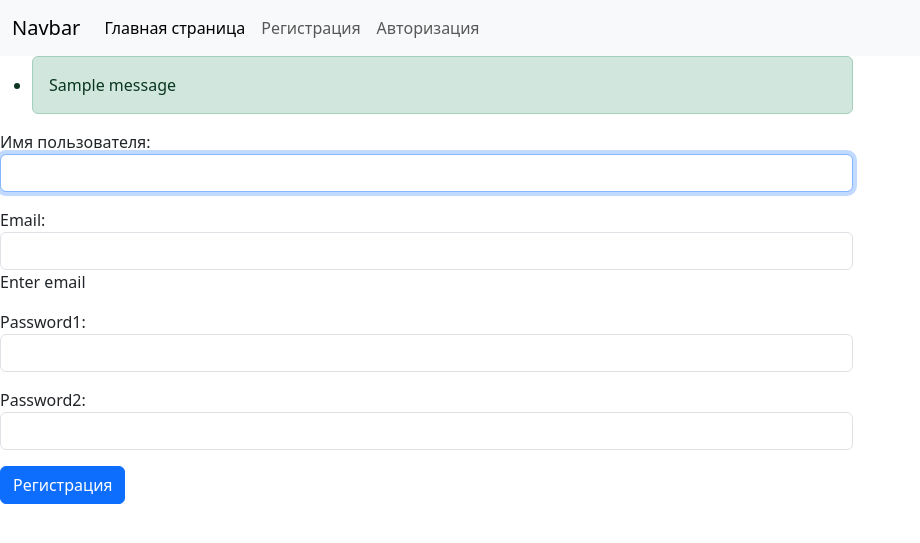
After one commit to MikoJIa/New_project_Artem_, a Django app: page /register/ in a window 1280 px wide. The commit adds this page. Shown: the top 543 px of the page, without its empty margins (0-920 px from the left). Run offline with Django 4.2, Linux system fonts and the light colour scheme; tables that the repository leaves empty hold one stand-in row (values such as "Sample post"); one stand-in notice (Sample message) is shown.

Commit message:
create register, auth_user

```diff
--- a/webapp/project_app/forms.py
+++ b/webapp/project_app/forms.py
@@ -1,7 +1,9 @@
 from django import forms
+from django.contrib.auth.models import User
 
 from project_app.models import Task
 from django.contrib.auth import get_user_model
+from django.contrib.auth.forms import UserCreationForm
 
 
 class CreateTaskForm(forms.ModelForm):
@@ -29,3 +31,24 @@ class CreateTaskForm(forms.ModelForm):
                                                  'style': 'width: 30%;'}),
 
         }
+
+
+class RegisterUserForm(UserCreationForm):
+    email = forms.EmailField(max_length=255, help_text='Enter email',
+                             widget=forms.EmailInput(attrs={'class': 'form-control', 'autocomplete': 'off'}))
+    username = forms.CharField(label='Имя пользователя',
+                               widget=forms.TextInput(attrs={'class': 'form-control'}))
+    password1 = forms.CharField(widget=forms.PasswordInput(attrs={'class': 'form-control',
+                                                                  'autocomplete': 'off'}))
+    password2 = forms.CharField(widget=forms.PasswordInput(
+        attrs={'class': 'form-control', 'autocomplete': 'off'}))
+
+    # def __init__(self, *args, **kwargs):
+    #     super().__init__(*args, **kwargs)
+    #     self.fields['username'].help_text = ''
+    #     self.fields['password1'].help_text = ''
+    #     self.fields['password2'].help_text = ''
+
+    class Meta:
+        model = User
+        fields = ('username', 'email', 'password1', 'password2')
--- /dev/null
+++ b/webapp/project_app/templates/auth_user.html
@@ -0,0 +1,6 @@
+{% extends 'base.html' %}
+
+{% block title %}Авторизация{% endblock %}
+
+{% block context %}
+{% endblock %}
--- a/webapp/project_app/templates/base.html
+++ b/webapp/project_app/templates/base.html
@@ -13,7 +13,9 @@
 {% include 'inc/_navbar.html' %}
 
 <div class="col-md-8">
+    {% include 'inc/_messages.html' %}
 {% block context %}
+
 
 {% endblock %}
 </div>
--- /dev/null
+++ b/webapp/project_app/templates/inc/_messages.html
@@ -0,0 +1,11 @@
+{% if messages %}
+<ul class="messages">
+    {% for message in messages %}
+        {% if message.tags == 'error' %}
+          <li class="alert alert-danger" role="alert">{{ message }}</li>
+        {% elif message.tags == 'success' %}
+          <li class="alert alert-success" role="alert">{{ message }}</li>
+        {% endif %}
+      {% endfor %}
+</ul>
+{% endif %}
--- a/webapp/project_app/templates/inc/_navbar.html
+++ b/webapp/project_app/templates/inc/_navbar.html
@@ -9,12 +9,20 @@
         <li class="nav-item">
           <a class="nav-link active" aria-current="page" href="{% url 'index' %}">Главная страница</a>
         </li>
+        {% if user.is_authenticated %}
         <li class="nav-item">
           <a class="nav-link" href="{% url 'create_task' %}">Добавить задачу</a>
         </li>
         <li class="nav-item">
           <a class="nav-link" href="{% url 'favorite_task' %}">Избранные задачи</a>
         </li>
+        {% endif %}
+         <li>
+           <a class="nav-link" href="{% url 'register' %}">Регистрация</a>
+        </li>
+        <li>
+          <a class="nav-link" href="{% url 'auth_user' %}">Авторизация</a>
+        </li>
       </ul>
     </div>
   </div>
--- /dev/null
+++ b/webapp/project_app/templates/register.html
@@ -0,0 +1,11 @@
+{% extends 'base.html' %}
+
+{% block title %}Регистрация{% endblock %}
+
+{% block context %}
+    <form  method="post" action="{% url 'register' %}">
+    {% csrf_token %}
+    {{ form.as_p }}
+        <button class="btn btn-primary" type="submit">Регистрация</button>
+    </form>
+{% endblock %}
--- a/webapp/project_app/urls.py
+++ b/webapp/project_app/urls.py
@@ -8,5 +8,7 @@ urlpatterns = [
     path('favorite-task/', favorite_task, name='favorite_task'),
     path('favorite-task/add-to-favorite/<int:task_id>/', add_to_favorite, name='add_to_favorite'),
     # path('favorite-task/task_delete/<int:id>/', task_delete, name='task_delete')
-    path('task_delete/<int:id>/', task_delete,  name='task_delete')
+    path('task_delete/<int:id>/', task_delete,  name='task_delete'),
+    path('register/', register, name='register'),
+    path('auth_user/', auth_user, name='auth_user'),
 ]
--- a/webapp/project_app/views.py
+++ b/webapp/project_app/views.py
@@ -2,8 +2,10 @@ from django.http import HttpResponseNotFound, HttpResponseNotAllowed, HttpRespon
 from django.shortcuts import render, redirect, get_object_or_404
 from django.views.generic import DeleteView
 
-from project_app.forms import CreateTaskForm
+from project_app.forms import CreateTaskForm, RegisterUserForm
 from project_app.models import Task, FavoriteTask
+from django.contrib.auth.forms import UserCreationForm
+from django.contrib import messages
 
 
 def index(request):
@@ -53,3 +55,24 @@ def task_delete(request, id):
         favorite_task.delete()
         return redirect('favorite_task')
     return HttpResponse('<h1>Not task</h1>')
+
+
+def register(request):
+    if request.method == 'POST':
+        form = RegisterUserForm(request.POST)
+        if form.is_valid():
+            form.save()
+            messages.success(request, 'Вы успешно зарегистрировались!!!')
+            return redirect('auth_user')
+        else:
+            messages.error(request, 'Ошибка регистрации!!!')
+    else:
+        form = RegisterUserForm()
+    context = {
+        'form': form
+    }
+    return render(request, 'register.html', context)
+
+
+def auth_user(request):
+    return render(request, 'auth_user.html')
```
Also changed, not shown: test.py (+7 -1 lines).
